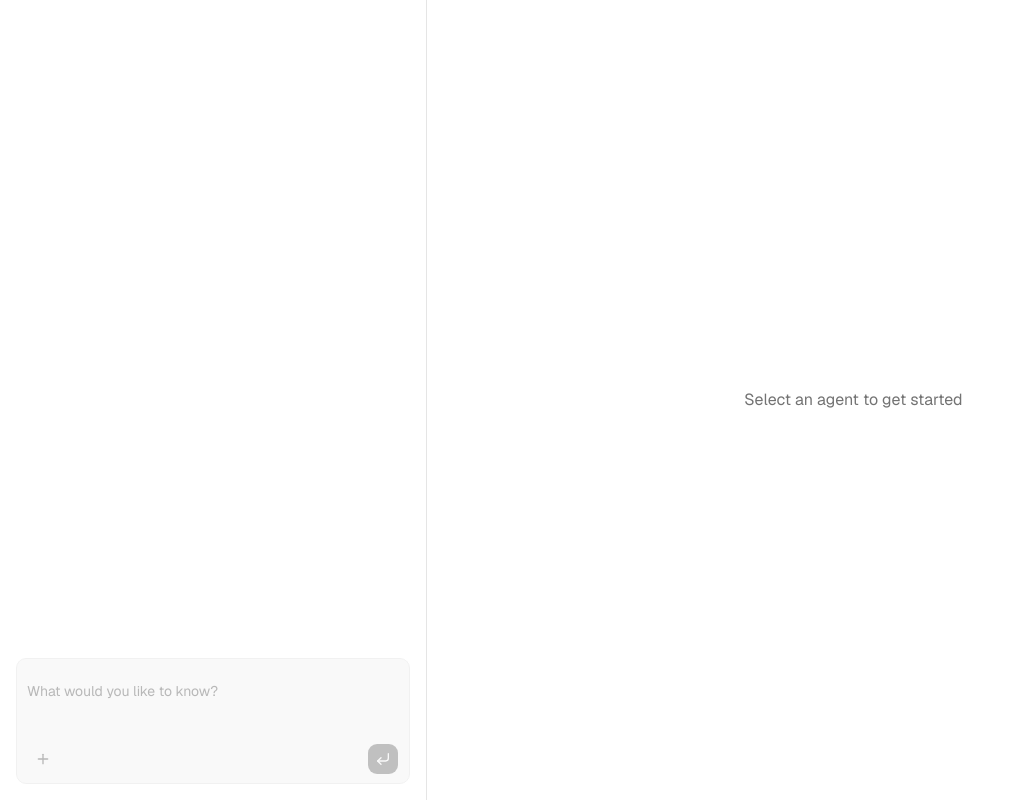
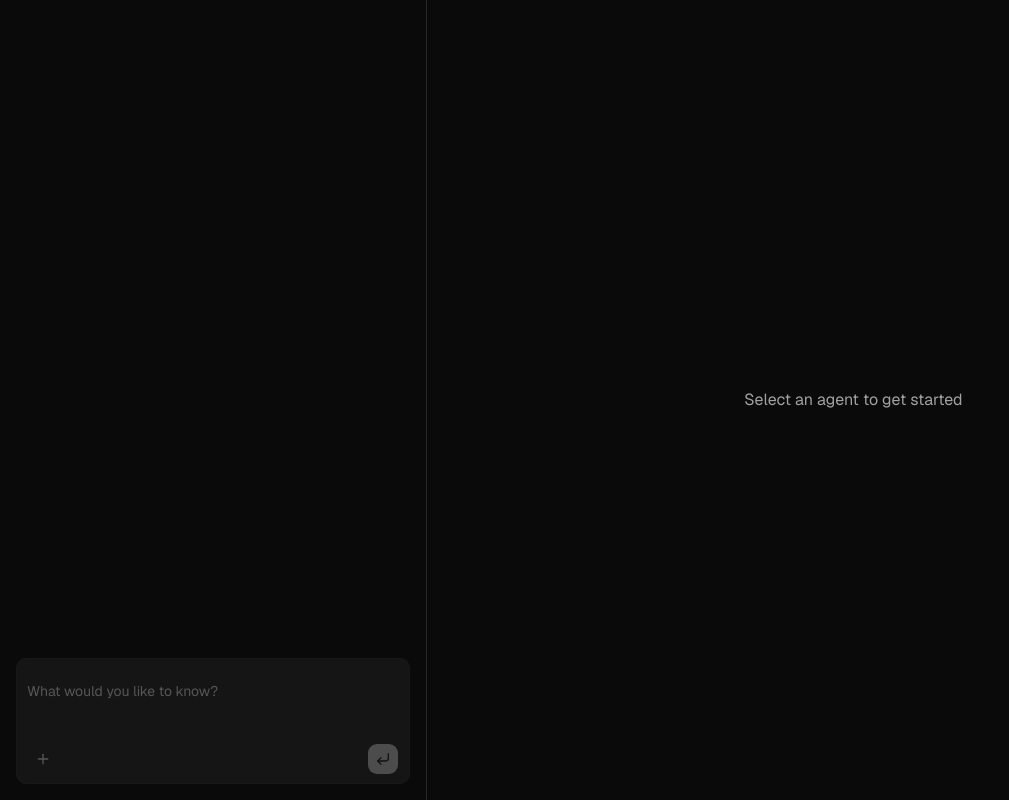
Before and after one commit to daniel-dihardja/flockscript, a Next.js app in the folder apps/web/: page /ai in a window 1280 px wide. Shown: the whole page, without its empty margins (0-1009 px from the left). Built offline with nearby package versions, Linux system fonts and the light colour scheme.

Commit message:
use dark theme

```diff
--- a/apps/web/app/ai/page.tsx
+++ b/apps/web/app/ai/page.tsx
@@ -2,7 +2,7 @@ import { AgentThread } from "./agent-thread";
 
 export default function Page() {
   return (
-    <div className="flex h-screen overflow-hidden">
+    <div className="dark flex h-screen overflow-hidden bg-background text-foreground">
       <div className="w-1/3 border-r">
         <AgentThread />
       </div>
```
